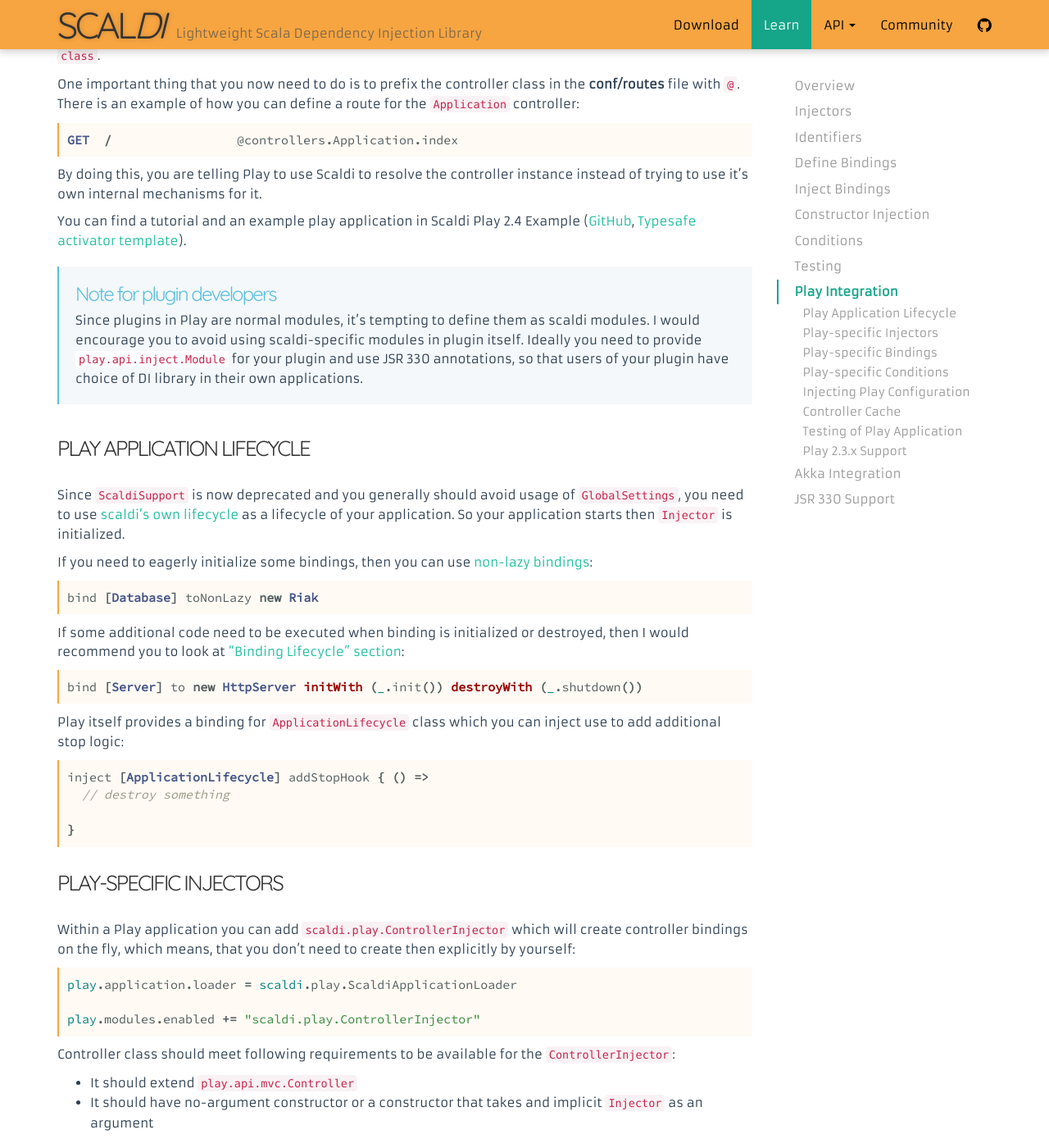
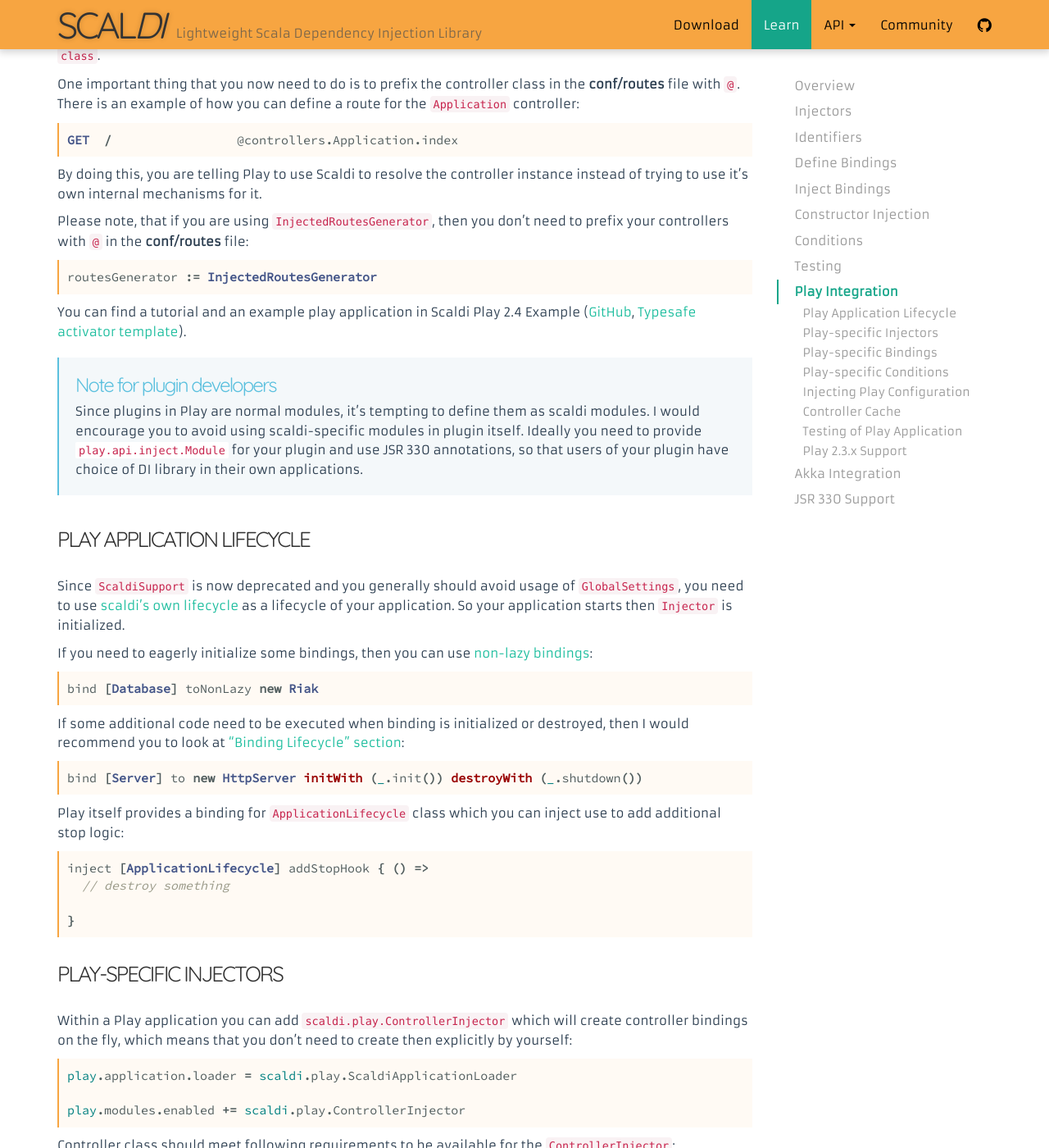
Before and after one commit to scaldi/scaldi-website, a Jekyll site: the page built from learn.md, in a window 1280 px wide and 1400 px high, scrolled down 25104 px. Shown: the whole window at 82% size. Built offline with Jekyll 4.4.1, drawn with Linux system fonts in a browser that asks for light colours; some of the changed text lies outside the part shown.

Commit message:
scaldi-play v0.5.7 update

```diff
--- a/_config.yml
+++ b/_config.yml
@@ -9,7 +9,7 @@
 version:
   scaldi: 0.5.6
   scaldi-jsr330: 0.5.6
-  scaldi-play: 0.5.6
+  scaldi-play: 0.5.7
   scaldi-play-23: 0.5.6
   scaldi-akka: 0.5.6
 
--- a/index.html
+++ b/index.html
@@ -124,8 +124,8 @@
 {% highlight scala %}
 play.application.loader = scaldi.play.ScaldiApplicationLoader
 
-play.modules.enabled += "modules.MyModule"
-play.modules.enabled += "scaldi.play.ControllerInjector"
+play.modules.enabled += modules.MyModule
+play.modules.enabled += scaldi.play.ControllerInjector
 {% endhighlight %}
         </p>
         <p>Play now uses scaldi for dependency injection. From now on you can use scaldi to inject/bind bindings in your controllers as classes:</p>
--- a/learn.md
+++ b/learn.md
@@ -1109,8 +1109,8 @@
 {% highlight scala %}
 play.application.loader = scaldi.play.ScaldiApplicationLoader
 
-play.modules.enabled += "modules.MyModule"
-play.modules.enabled += "modules.SomeOtherModule"
+play.modules.enabled += modules.MyModule
+play.modules.enabled += modules.SomeOtherModule
 {% endhighlight %}
 
 `ScaldiApplicationLoader` understands both scaldi and play-specific modules and able to compose them in one final scaldi injection aggregation.
@@ -1146,6 +1146,12 @@
 
 By doing this, you are telling Play to use Scaldi to resolve the controller instance instead of trying to use it's own
 internal mechanisms for it.
+
+Please note, that if you are using `InjectedRoutesGenerator`, then you don't need to prefix your controllers with `@` in the **conf/routes** file:
+
+{% highlight scala %}
+routesGenerator := InjectedRoutesGenerator
+{% endhighlight %}
 
 You can find a tutorial and an example play application in Scaldi Play 2.4 Example ([GitHub]({{site.link.scaldi-play-example-github}}), [Typesafe activator template]({{site.link.scaldi-play-example-template}})).
 
@@ -1184,19 +1190,19 @@
 
 ### Play-specific Injectors
 
-Within a Play application you can add `scaldi.play.ControllerInjector` which will create controller bindings on the fly, which means, that you don't need to
+Within a Play application you can add `scaldi.play.ControllerInjector` which will create controller bindings on the fly, which means that you don't need to
 create then explicitly by yourself:
 
 {% highlight scala %}
 play.application.loader = scaldi.play.ScaldiApplicationLoader
 
-play.modules.enabled += "scaldi.play.ControllerInjector"
+play.modules.enabled += scaldi.play.ControllerInjector
 {% endhighlight %}
 
 Controller class should meet following requirements to be available for the `ControllerInjector`:
 
 * It should extend `play.api.mvc.Controller`
-* It should have no-argument constructor or a constructor that takes and implicit `Injector` as an argument
+* It should have constructor that takes and implicit `Injector` as an argument
 
 ### Play-specific Bindings
 
```
